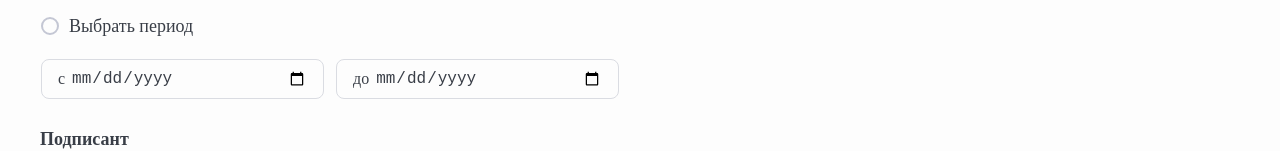
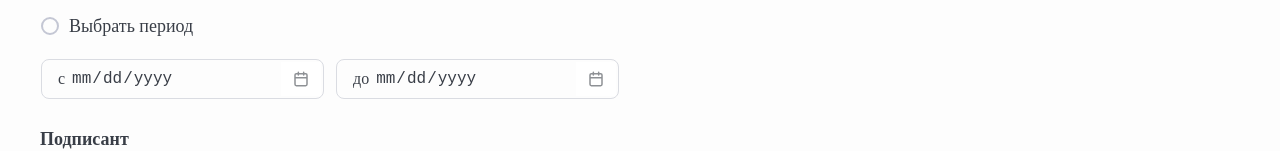
Before and after one commit to Crossoverfix/web-rmr, a React (Create React App) app: page / in a window 1280 px wide. Shown: the part 503-654 px from the top of the page. Built offline with nearby package versions, Linux system fonts and the light colour scheme; a web font is replaced by a local one.

Commit message:
fix icon calendar

```diff
--- a/src/component/filter/modules/select-period/Select-period.js
+++ b/src/component/filter/modules/select-period/Select-period.js
@@ -26,12 +26,12 @@ function SelectPeriod({data}){
             <label className='gs-select-period__label'>
                 <span className="gs-select-period__label__pre">с</span>
                 <input type="date" name={`${data.for}-date-start`} min={minDate} max={maxDate}/>
-                <div className='gs-icon'></div>
+                <div className='gs-icon icon__calendar'></div>
             </label>
             <label className='gs-select-period__label'>
                 <span className="gs-select-period__label__pre">до</span>
                 <input type="date" name={`${data.for}-date-end`} min={minDate} max={maxDate}/>
-                <div className='gs-icon'></div>
+                <div className='gs-icon icon__calendar'></div>
             </label>
         </div>
     );
--- a/src/component/filter/modules/select-period/Select-period.scss
+++ b/src/component/filter/modules/select-period/Select-period.scss
@@ -20,6 +20,7 @@
     flex-wrap: nowrap;
     height: 40px;
     padding: 0 16px;
+    position: relative;
     &__pre{
       display: inline-block;
       color: var(--filter-text-color, #393E47);
@@ -46,7 +47,16 @@
       }
     }
     .gs-icon{
-
+      display: block;
+      position: absolute;
+      width: 40px;
+      height: 34px;
+      background-size: 16px auto;
+      right: 2px;
+      top: 50%;
+      transform: translateY(-50%);
+      cursor: pointer;
+      background-color: #FFFFFF;
     }
   }
 }
```
